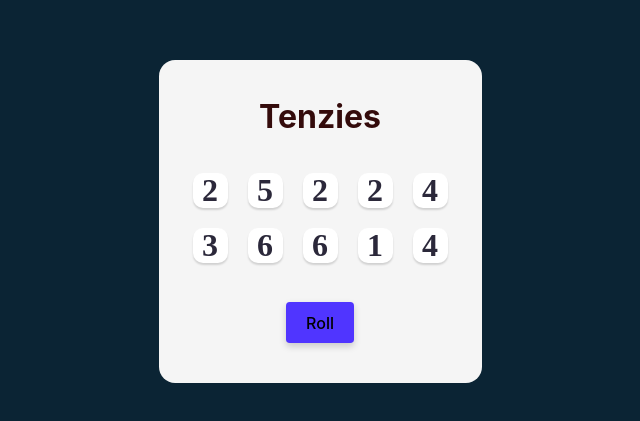
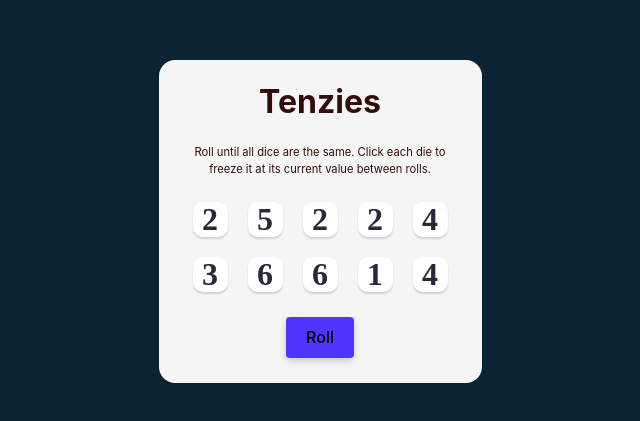
Before and after one commit to Rolzix/tenzies, a React (Vite) app: page / in a window 1280 px wide. Shown: the part 179-600 px from the top of the page, without its empty margins (320-960 px from the left). Built offline with nearby package versions, Linux system fonts and the light colour scheme.

Commit message:
Held dice now retained when pushing roll button. Added instruction text

```diff
--- a/src/App.css
+++ b/src/App.css
@@ -22,6 +22,14 @@ main {
   justify-content: center;
   width: 360px;
   height: 380px;
+}
+.instructions {
+  font-family: "Inter", sans-serif;
+  font-weight: 400;
+  margin: 0px 20px;
+  text-align: center;
+  color: #340b0b;
+  font-size: 0.7rem;
 }
 .gameArea {
   display: flex;
--- a/src/App.jsx
+++ b/src/App.jsx
@@ -41,8 +41,16 @@ function App() {
     );
   });
 
-  function roll(event) {
-    setDice(allNewDice());
+  function roll() {
+    setDice((oldDice) => {
+      let newDice = oldDice.map((die) => {
+        if (!die.isHeld) {
+          die.value = Math.floor(Math.random() * 6) + 1;
+        }
+        return die;
+      });
+      return newDice;
+    });
   }
 
   return (
@@ -50,6 +58,10 @@ function App() {
       <main>
         <section className="gameArea">
           <h1>Tenzies</h1>
+          <p className="instructions">
+            Roll until all dice are the same. Click each die to freeze it at its
+            current value between rolls.
+          </p>
           <div className="dice">{diceElements}</div>
           <button className="button--roll" onClick={roll}>
             Roll
```
